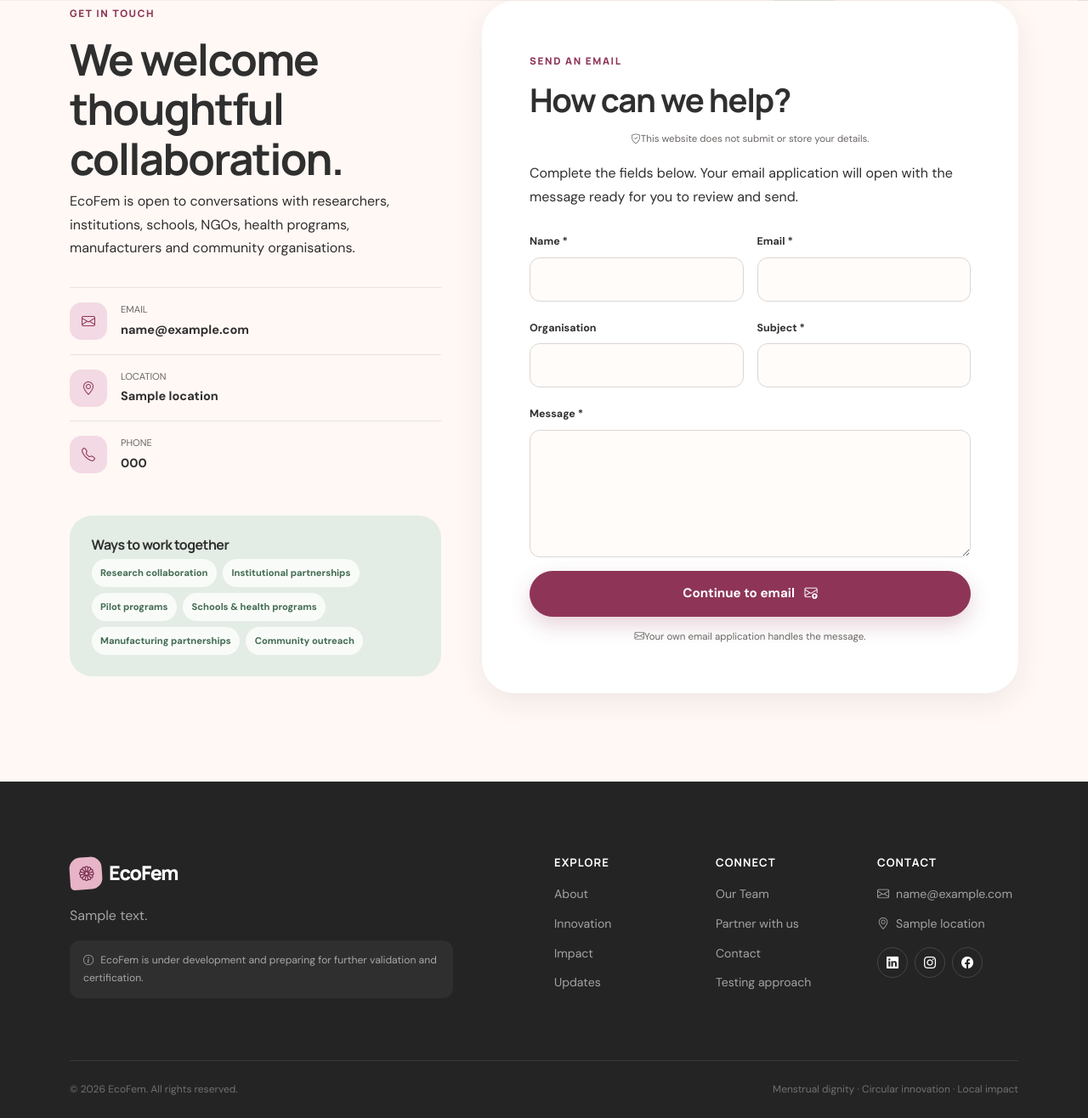
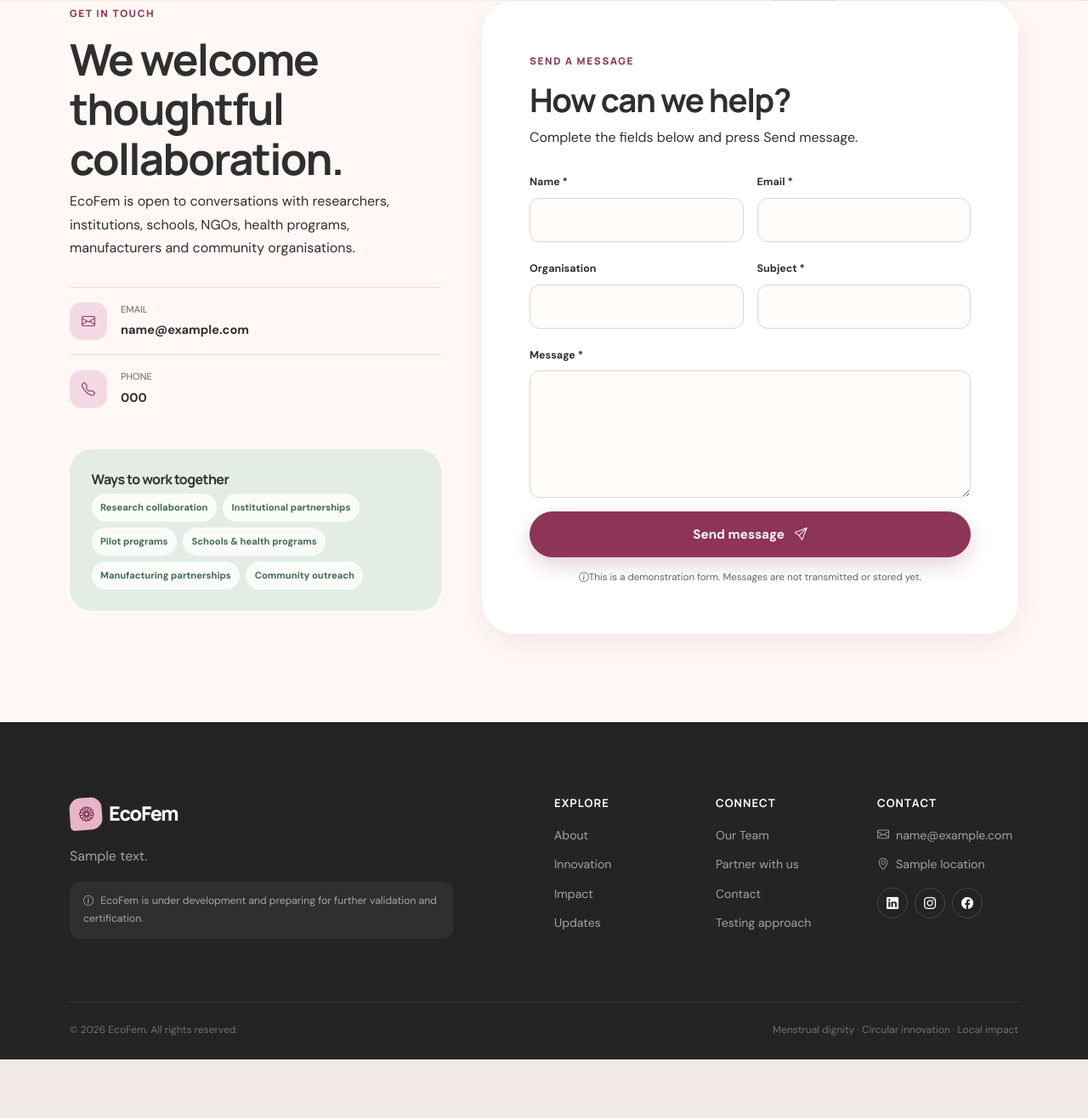
Before and after one commit to JAPHES/Ecofem, a Django app: template templates/ecofem/contact.html in a window 1280 px wide. Shown: the part 727-2043 px from the top of the page at 85% size. After the commit the page ends 1974 px from the top, so only its background shows below. Run offline with Django 5.2, Linux system fonts and the light colour scheme; the template is opened without the code that fills it: most values are stand-ins (such as "Sample title", 1, 10 or a date in 2020).

Commit message:
feat: add contact form demo feedback

```diff
--- a/static/js/main.js
+++ b/static/js/main.js
@@ -41,21 +41,17 @@ document.addEventListener("DOMContentLoaded", () => {
     }
 
     const contactForm = document.querySelector("#contactForm");
+    const contactSuccess = document.querySelector("#contactSuccess");
     contactForm?.addEventListener("submit", (event) => {
         event.preventDefault();
         if (!contactForm.reportValidity()) return;
 
-        const fields = new FormData(contactForm);
-        const recipient = contactForm.dataset.recipient;
-        const emailSubject = fields.get("subject");
-        const body = [
-            `Name: ${fields.get("name")}`,
-            `Email: ${fields.get("email")}`,
-            `Organisation: ${fields.get("organisation") || "Not provided"}`,
-            "",
-            fields.get("message"),
-        ].join("\n");
+        contactForm.reset();
+        contactSuccess?.classList.remove("d-none");
+        contactSuccess?.focus();
+    });
 
-        window.location.href = `mailto:${recipient}?subject=${encodeURIComponent(emailSubject)}&body=${encodeURIComponent(body)}`;
+    contactForm?.addEventListener("input", () => {
+        contactSuccess?.classList.add("d-none");
     });
 });
--- a/templates/ecofem/contact.html
+++ b/templates/ecofem/contact.html
@@ -17,11 +17,7 @@
                     <div class="contact-details">
                         <div>
                             <i class="bi bi-envelope"></i>
-                            <span><small>Email</small>{% if site.email %}<a href="mailto:{{ site.email }}">{{ site.email }}</a>{% else %}<strong>Email to be confirmed</strong>{% endif %}</span>
-                        </div>
-                        <div>
-                            <i class="bi bi-geo-alt"></i>
-                            <span><small>Location</small><strong>{{ site.location }}</strong></span>
+                            <span><small>Email</small><a href="mailto:{{ site.email }}">{{ site.email }}</a></span>
                         </div>
                         {% if site.phone %}<div><i class="bi bi-telephone"></i><span><small>Phone</small><a href="tel:{{ site.phone }}">{{ site.phone }}</a></span></div>{% endif %}
                     </div>
@@ -33,24 +29,25 @@
             </div>
             <div class="col-lg-7">
                 <div class="contact-form-card reveal">
-                    <span class="eyebrow">Send an email</span>
+                    <span class="eyebrow">Send a message</span>
                     <h2>How can we help?</h2>
-                    <p class="form-privacy"><i class="bi bi-shield-check"></i>This website does not submit or store your details.</p>
-                    {% if site.email %}
-                        <p class="mb-4">Complete the fields below. Your email application will open with the message ready for you to review and send.</p>
-                        <form id="contactForm" data-recipient="{{ site.email }}">
+                    <p class="mb-4">Complete the fields below and press Send message.</p>
+                    <div id="contactSuccess" class="alert alert-success d-none" role="status" tabindex="-1">
+                        <i class="bi bi-check-circle me-2"></i>Message sent.
+                    </div>
+                    <form id="contactForm">
                         <div class="row g-3">
                             <div class="col-md-6"><label for="contactName" class="form-label">Name *</label><input id="contactName" name="name" class="form-control" type="text" autocomplete="name" required></div>
                             <div class="col-md-6"><label for="contactEmail" class="form-label">Email *</label><input id="contactEmail" name="email" class="form-control" type="email" autocomplete="email" required></div>
                             <div class="col-md-6"><label for="contactOrganisation" class="form-label">Organisation</label><input id="contactOrganisation" name="organisation" class="form-control" type="text" autocomplete="organization"></div>
                             <div class="col-md-6"><label for="contactSubject" class="form-label">Subject *</label><input id="contactSubject" name="subject" class="form-control" type="text" required></div>
                             <div class="col-12"><label for="contactMessage" class="form-label">Message *</label><textarea id="contactMessage" name="message" class="form-control" rows="6" minlength="20" required></textarea></div>
-                                <div class="col-12"><button type="submit" class="btn btn-brand btn-lg w-100">Continue to email <i class="bi bi-envelope-arrow-up ms-2"></i></button><p class="form-privacy"><i class="bi bi-envelope"></i>Your own email application handles the message.</p></div>
+                            <div class="col-12">
+                                <button type="submit" class="btn btn-brand btn-lg w-100">Send message <i class="bi bi-send ms-2"></i></button>
+                                <p class="form-privacy"><i class="bi bi-info-circle"></i>This is a demonstration form. Messages are not transmitted or stored yet.</p>
+                            </div>
                         </div>
                     </form>
-                    {% else %}
-                        <div class="empty-state compact mb-0"><i class="bi bi-envelope-exclamation"></i><h3>Contact email coming soon</h3><p>Add the official EcoFem email in <code>ecofem/content.py</code> to activate this form.</p></div>
-                    {% endif %}
                 </div>
             </div>
         </div>
```
Lines whose indentation alone changed are shown as unchanged.
